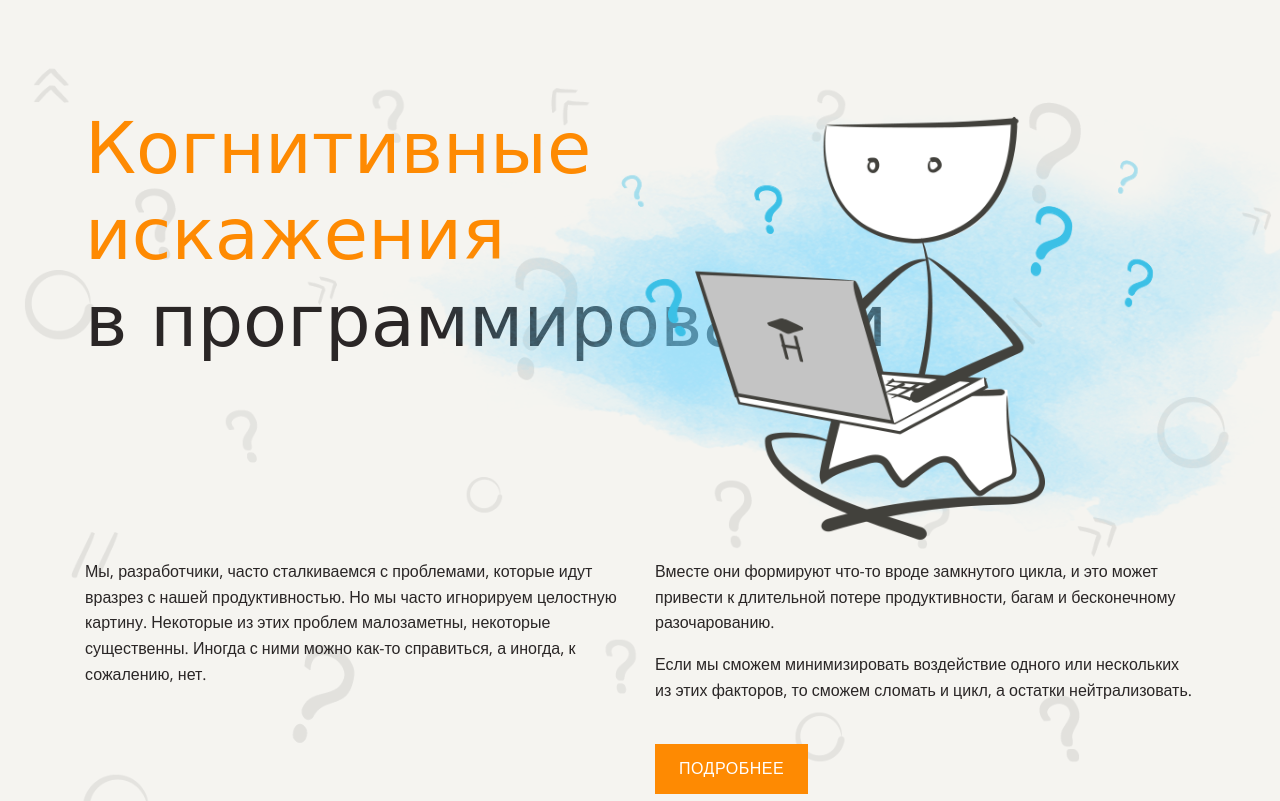
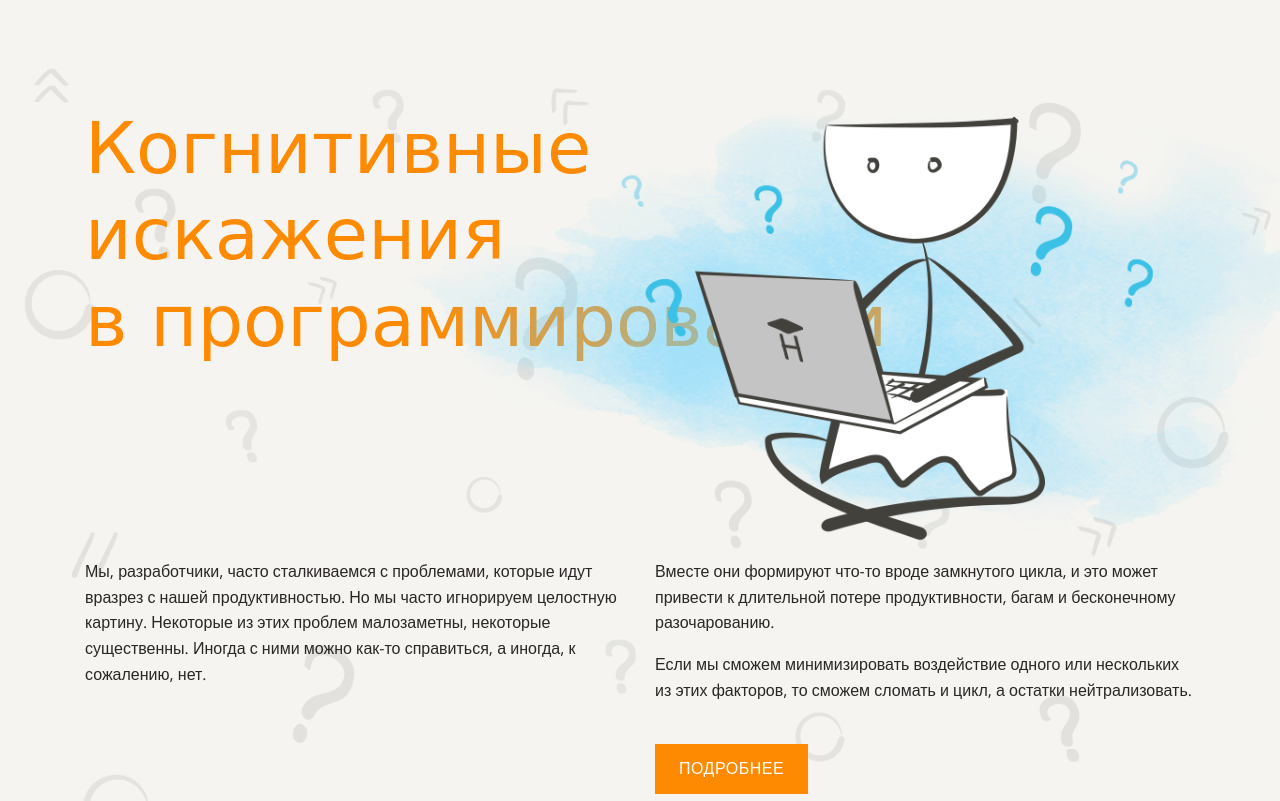
Before and after one commit to oltitov/layout-designer-project-lvl1, a website: page src/index.html in a window 1280 px wide. Shown: the top 801 px of the page. Drawn offline with nearby package versions, Linux system fonts and the light colour scheme; a web font is replaced by a local one.

Commit message:
test: add random text

```diff
--- a/src/styles/style.css
+++ b/src/styles/style.css
@@ -424,3 +424,16 @@ a.menu-item:hover > .title {
 
   font-size: 14px;
 }
+
+/** TEST пытаемся додумать каким должен быть размеров заголовок и текст **/
+
+h1 {
+  margin: 26px 0 0 0;
+  padding: 0;
+
+  color: var(--color-main);
+  font-weight: 400;
+  font-size: 72px;
+  font-family: var(--title-font);
+  line-height: 1.2em;
+}
```
